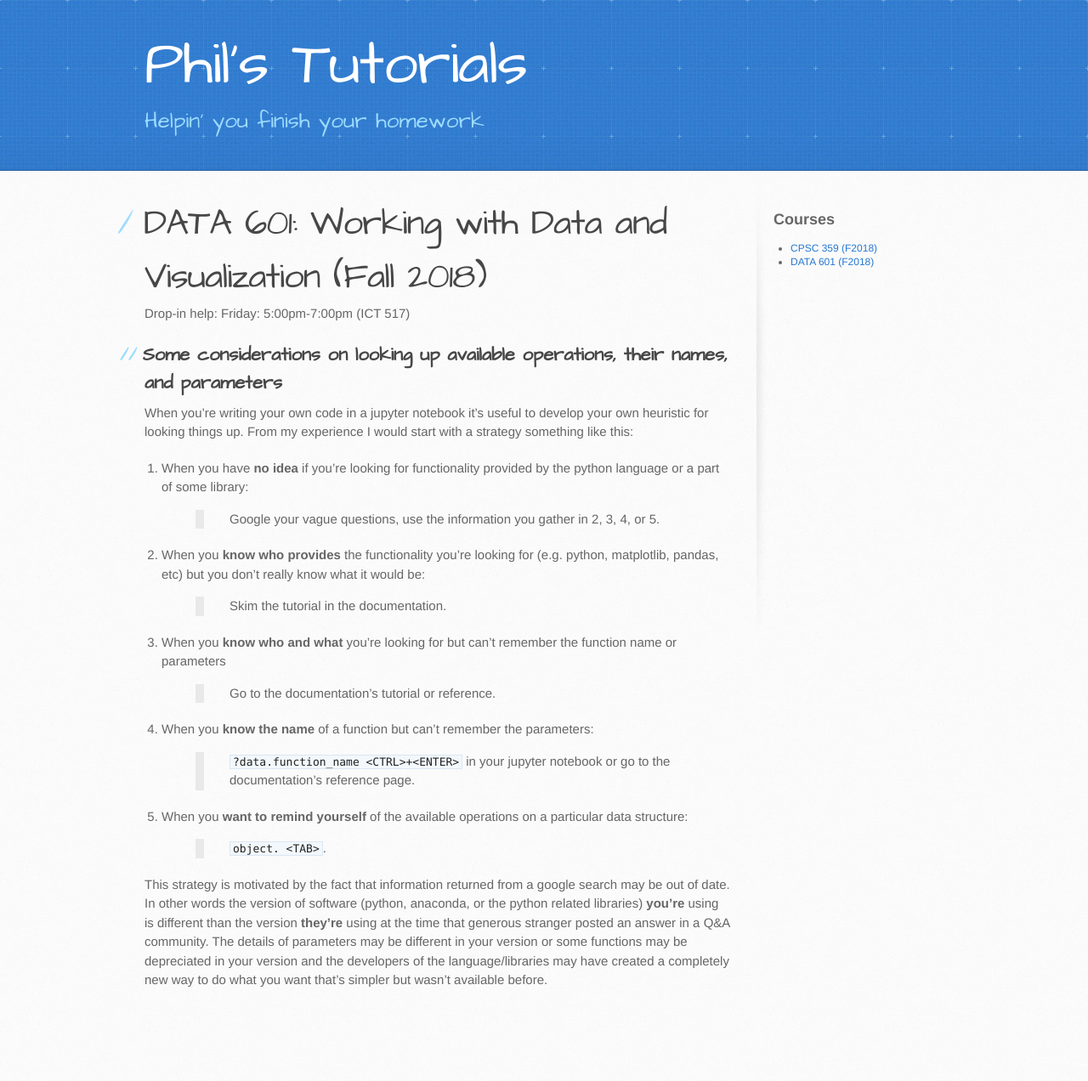
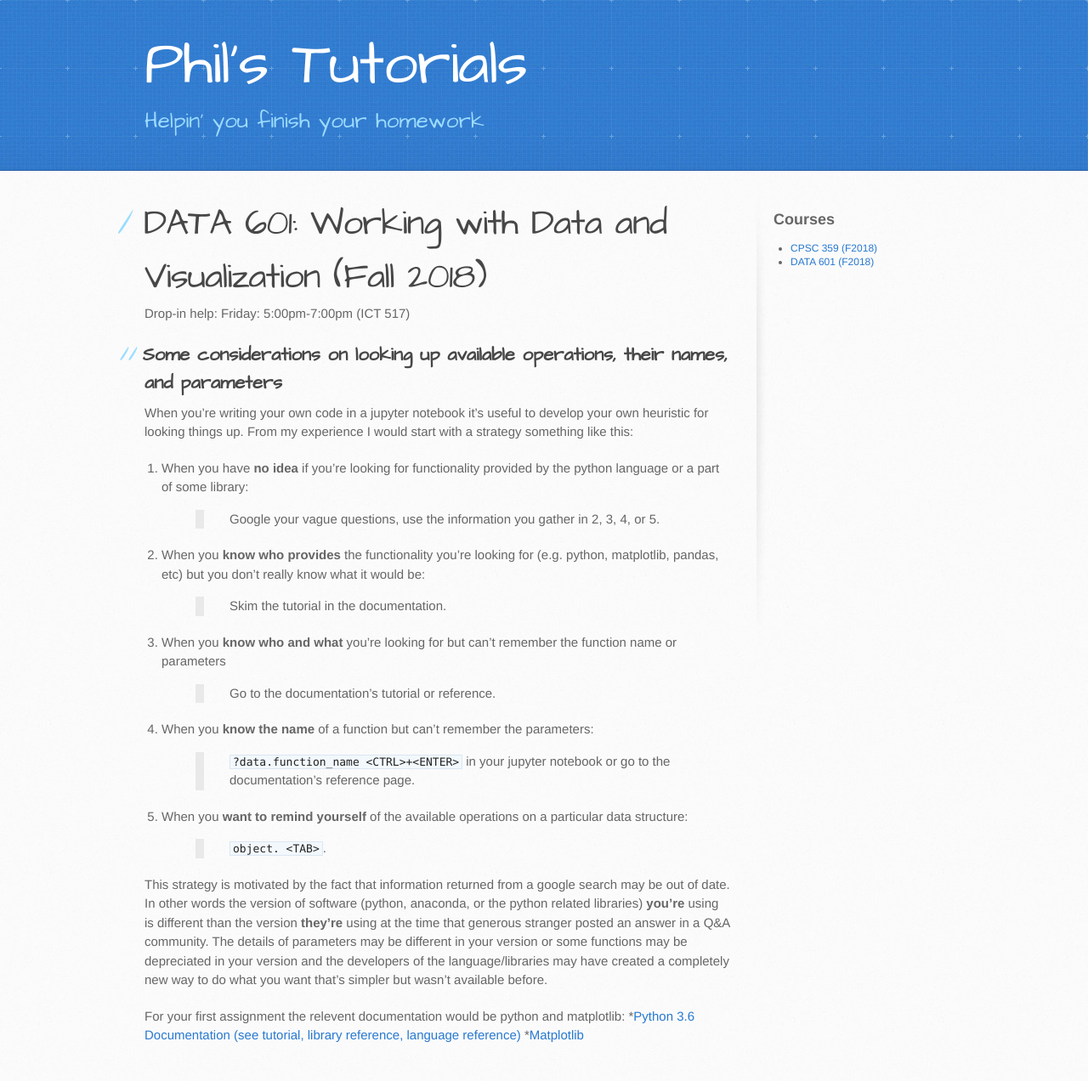
Before and after one commit to philstutorials/philstutorials.github.io, a Jekyll site: the page built from DATA601.md, in a window 1280 px wide. Shown: the whole page at 85% size. Built offline with Jekyll 4.4.1, drawn with Linux system fonts in a browser that asks for light colours; our own code applies the rules of GitHub Pages for plain Markdown files; before the commit the page ends 1207 px from its top, so only the background shows below that.

Commit message:
Update DATA601.md

```diff
--- a/DATA601.md
+++ b/DATA601.md
@@ -29,3 +29,7 @@ When you're writing your own code in a jupyter notebook it's useful to develop y
 This strategy is motivated by the fact that information returned from a google search may be out of date.
 In other words the version of software (python, anaconda, or the python related libraries) **you're** using is different than the version **they're** using at the time that generous stranger posted an answer in a Q&A community.
 The details of parameters may be different in your version or some functions may be depreciated in your version and the developers of the language/libraries may have created a completely new way to do what you want that's simpler but wasn't available before.
+
+For your first assignment the relevent documentation would be python and matplotlib:
+*[Python 3.6 Documentation (see tutorial, library reference, language reference)](https://docs.python.org/3.6/index.html)
+*[Matplotlib](https://matplotlib.org/contents.html)
```
